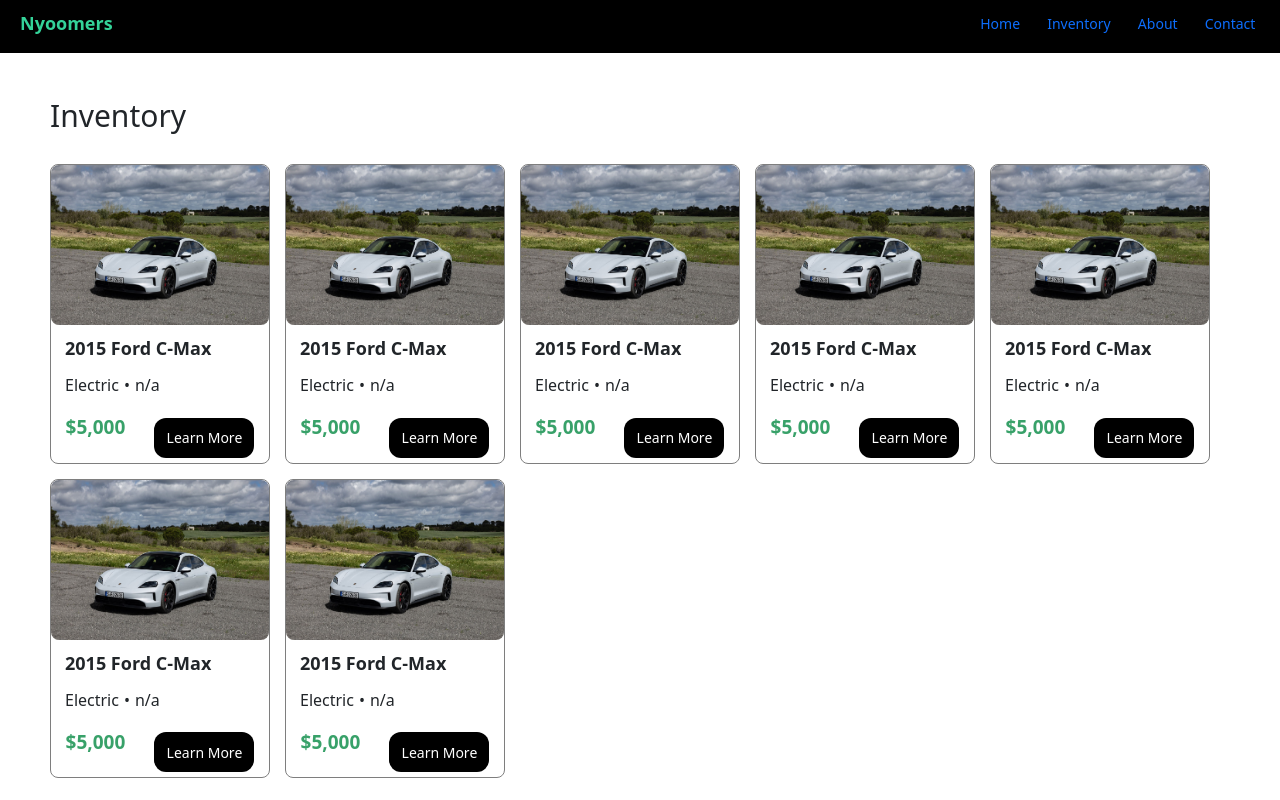
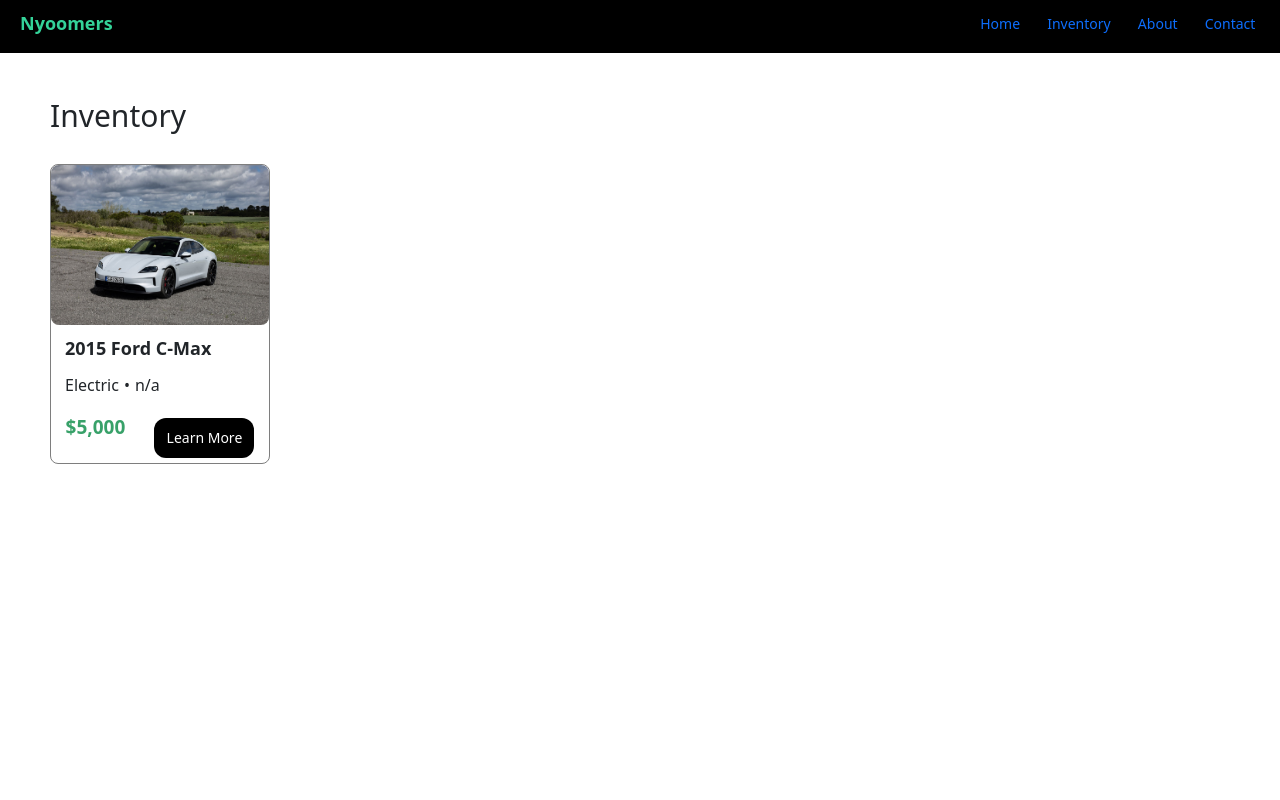
Before and after one commit to kimbencinas/Nyoomers, a React (Vite) app in the folder client/: page /inventory in a window 1280 px wide. Built offline with nearby package versions, Linux system fonts and the light colour scheme.

Commit message:
Add unneccessary cards

```diff
--- a/client/src/pages/Inventory.jsx
+++ b/client/src/pages/Inventory.jsx
@@ -17,47 +17,7 @@
               mileage="n/a"
               price="$5,000"
             />
-             <FeaturedVehicle
-              title="2015 Ford C-Max"
-              image="/assets/image/car_image.jpg"
-              powerType="Electric"
-              mileage="n/a"
-              price="$5,000"
-            />
-            <FeaturedVehicle
-              title="2015 Ford C-Max"
-              image="/assets/image/car_image.jpg"
-              powerType="Electric"
-              mileage="n/a"
-              price="$5,000"
-            />
-             <FeaturedVehicle
-              title="2015 Ford C-Max"
-              image="/assets/image/car_image.jpg"
-              powerType="Electric"
-              mileage="n/a"
-              price="$5,000"
-            /><FeaturedVehicle
-            title="2015 Ford C-Max"
-            image="/assets/image/car_image.jpg"
-            powerType="Electric"
-            mileage="n/a"
-            price="$5,000"
-          />
-           <FeaturedVehicle
-            title="2015 Ford C-Max"
-            image="/assets/image/car_image.jpg"
-            powerType="Electric"
-            mileage="n/a"
-            price="$5,000"
-          />
-          <FeaturedVehicle
-            title="2015 Ford C-Max"
-            image="/assets/image/car_image.jpg"
-            powerType="Electric"
-            mileage="n/a"
-            price="$5,000"
-          />
+
           </div>
         </div>
       </>
```
